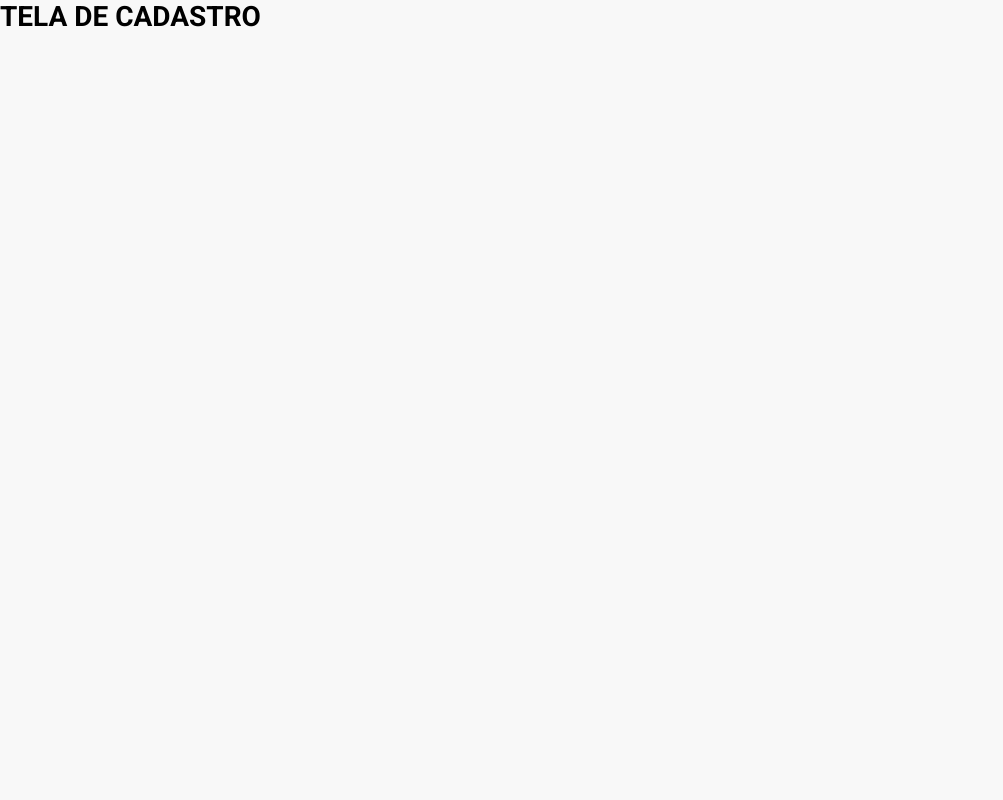
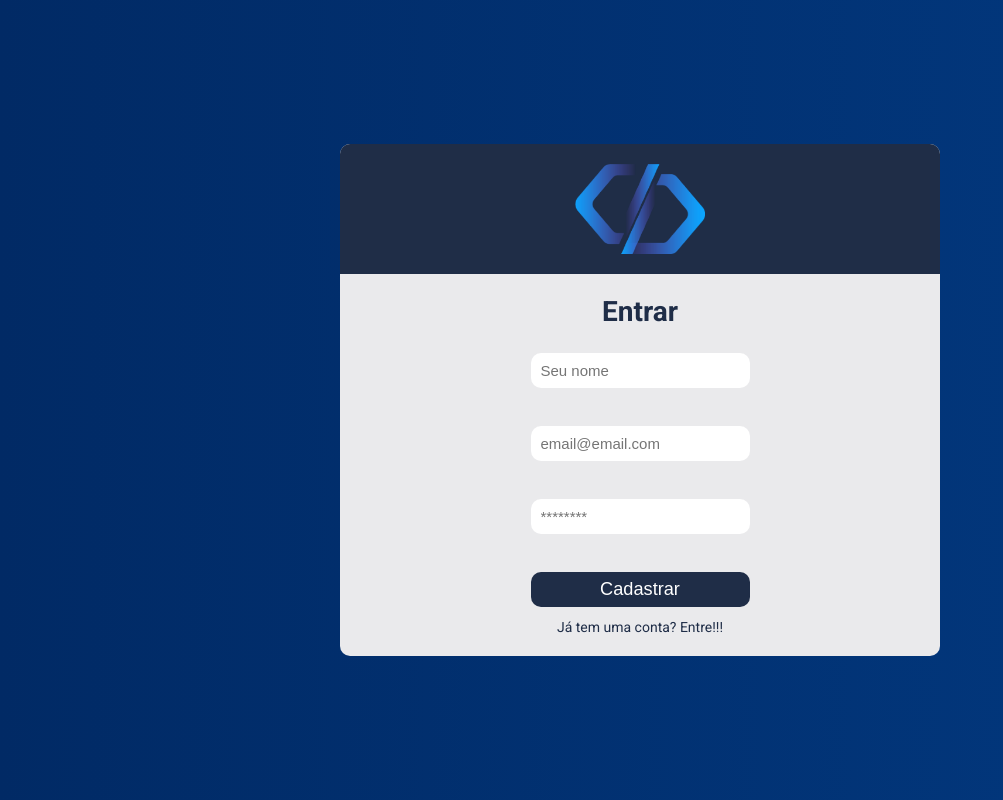
Before and after one commit to Simoncosta/called, a React (Vite) app: page /register in a window 1280 px wide. Shown: the whole page, without its empty margins (0-1003 px from the left). Built offline with nearby package versions, Linux system fonts and the light colour scheme.

Commit message:
eduardo pediu

```diff
--- a/package.json
+++ b/package.json
@@ -9,12 +9,14 @@
     "preview": "vite preview"
   },
   "dependencies": {
+    "bcryptjs": "^2.4.3",
     "json-server": "^0.17.1",
     "react": "^18.2.0",
     "react-dom": "^18.2.0",
     "react-router-dom": "^6.8.1"
   },
   "devDependencies": {
+    "@types/bcryptjs": "^2.4.2",
     "@types/react": "^18.0.26",
     "@types/react-dom": "^18.0.9",
     "@vitejs/plugin-react": "^3.0.0",
--- a/src/App.tsx
+++ b/src/App.tsx
@@ -1,12 +1,15 @@
 import { BrowserRouter as Router } from "react-router-dom";
 import RoutesIndex from "./routes";
 import "./index.css"
+import AuthProvider from "./contexts/auth";
 
 function App() {
   return (
-    <Router>
-      <RoutesIndex />
-    </Router>
+    <AuthProvider>
+      <Router>
+        <RoutesIndex />
+      </Router>
+    </AuthProvider>
   )
 }
 
--- /dev/null
+++ b/src/contexts/auth.tsx
@@ -0,0 +1,36 @@
+import { createContext, useState } from "react";
+import { hash } from 'bcryptjs';
+
+export const AuthContext = createContext({});
+
+export default function AuthProvider({ children }: any) {
+
+    const [loading, setLoading] = useState(false);
+
+    async function signUp(email: string, password: string, nome: string) {
+        setLoading(true);
+
+        const passwordHash = await hash(password, 8);
+
+        fetch("http://localhost:3000/users", {
+            method: "POST",
+            headers: {
+                "Content-Type": "application/json"
+            },
+            body: JSON.stringify({
+                "id": Date.now(),
+                "nome": nome,
+                "email": email,
+                "password": passwordHash,
+            })
+        });
+
+        setLoading(false);
+    }
+
+    return(
+        <AuthContext.Provider value={{ }}>
+            {children}
+        </AuthContext.Provider>
+    );
+}
--- a/src/database/db.json
+++ b/src/database/db.json
@@ -1,3 +1,3 @@
 {
-
+    "users": []
 }
--- a/src/pages/SignIn/index.tsx
+++ b/src/pages/SignIn/index.tsx
@@ -1,6 +1,7 @@
 import { FormEvent, useState } from 'react';
 import { Link } from 'react-router-dom';
 
+import "./signin.css";
 import logo from '../../assets/logo.png';
 
 export default function SignIn() {
--- /dev/null
+++ b/src/pages/SignIn/signin.css
@@ -0,0 +1,69 @@
+.container-center {
+    height: 100%;
+    display: flex;
+    justify-content: center;
+    align-items: center;
+    background: linear-gradient(90deg, #012A65 0%, #023980 100%);
+}
+
+.login {
+    border-radius: 10px;
+    background: #EAEAEC;
+    width: 600px;
+    display: flex;
+    align-items: center;
+    justify-content: center;
+    flex-direction: column;
+}
+
+.login-area {
+    border-radius: 10px 10px 0px 0px;
+    display: flex;
+    justify-content: center;
+    background-color: #1F2D47;
+    width: 100%;
+}
+
+.login-area img {
+    padding: 20px;
+    width: 170px;
+    height: 130px;
+}
+
+form {
+    margin-top: 1.5em;
+    margin-bottom: 0.9em;
+    display: flex;
+    flex-direction: column;
+}
+
+form h1 {
+    text-align: center;
+    margin-bottom: 0.9em;
+    color: #1F2D47;
+}
+
+.login input {
+    margin-bottom: 38px;
+    height: 35px;
+    border: 0;
+    border-radius: 10px;
+    padding: 10px;
+    font-size: 15px;
+    background-color: #FFF;
+}
+
+form button {
+    height: 35px;
+    border: 0;
+    border-radius: 10px;
+    background-color: #1F2D47;
+    color: #FFF;
+    font-size: 1.3em;
+}
+
+.login a {
+    margin-bottom: 1.5em;
+    color: #1F2D47;
+    cursor: pointer;
+}
--- a/src/pages/SignUp/index.tsx
+++ b/src/pages/SignUp/index.tsx
@@ -1,7 +1,38 @@
+import { FormEvent, useState } from "react";
+import { Link } from "react-router-dom";
+
+import "../SignIn/signin.css";
+import logo from '../../assets/logo.png';
+
 export default function SignUp() {
+
+    const [email, setEmail] = useState('');
+    const [nome, setNome] = useState('');
+    const [password, setPassword] = useState('');
+
+    function handleSubmit(e: FormEvent) {
+        e.preventDefault();
+
+        alert("CHEGGOU");
+    }
+
     return(
-        <>
-            <h1>TELA DE CADASTRO</h1>
-        </>
+        <div className="container-center">
+            <div className="login">
+                <div className="login-area">
+                    <img src={logo} alt="Logo Sistema de Called" />
+                </div>
+
+                <form onSubmit={handleSubmit}>
+                    <h1>Entrar</h1>
+                    <input type="text" placeholder="Seu nome" value={nome} onChange={(e) => setNome(e.target.value)} />
+                    <input type="email" placeholder="email@email.com" value={email} onChange={(e) => setEmail(e.target.value)} />
+                    <input type="password" placeholder="********" value={password} onChange={(e) => setPassword(e.target.value)} />
+                    <button type="submit">Cadastrar</button>
+                </form>
+
+                <Link to="/">Já tem uma conta? Entre!!!</Link>
+            </div>
+        </div>
     );
 }
```
Also changed, not shown: 1 other file (tests, documents, lock files or other folders).
